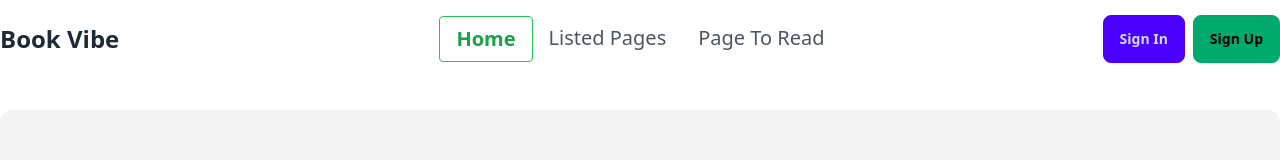
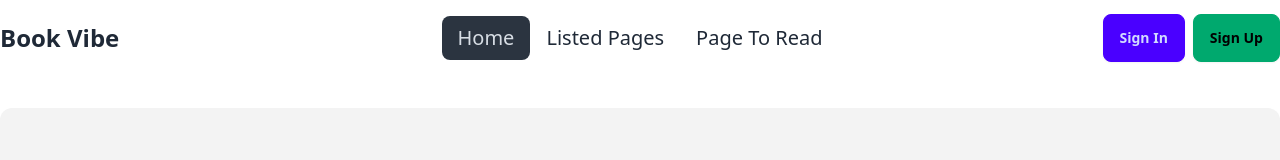
Before and after one commit to git-zahidul-islam/book-vibe, a React (Vite) app: page / in a window 1280 px wide. Shown: the top 160 px of the page. Built offline with nearby package versions, Linux system fonts and the light colour scheme.

Commit message:
some problem in navlink

```diff
--- a/src/Components/Nav/Nav.jsx
+++ b/src/Components/Nav/Nav.jsx
@@ -1,4 +1,4 @@
-import { Link } from "react-router-dom";
+import { NavLink } from "react-router-dom";
 
 const Nav = () => {
     return (
@@ -18,9 +18,9 @@ const Nav = () => {
             </div>
             <div className="navbar-center hidden lg:flex">
                 <ul className="menu menu-horizontal px-1">
-                    <li><Link to={"/"} className="px-4 py-2 text-xl font-bold border rounded border-green-500 text-green-600">Home</Link></li>
-                    <li><Link to={"/listedBooks"} className="px-4 py-2 text-xl  text-gray-600">Listed Pages</Link></li>
-                    <li><Link to={"/pageToRead"} className="px-4 py-2 text-xl  text-gray-600">Page To Read</Link></li>
+                    <li><NavLink to={"/"} className={`px-4 py-2 text-xl ${({ isActive }) => isActive ? 'text-red-600' : 'text-white'}`}>Home</NavLink></li>
+                    <li><NavLink to={"/listedBooks"} className={`px-4 py-2 text-xl ${({ isActive }) => isActive ? 'text-red-600' : 'text-white'}`}>Listed Pages</NavLink></li>
+                    <li><NavLink to={"/pageToRead"} className={`px-4 py-2 text-xl ${({ isActive }) => isActive ? 'text-red-600' : 'text-white'}`}>Page To Read</NavLink></li>
                 </ul>
             </div>
             <div className="navbar-end flex gap-2">
```
